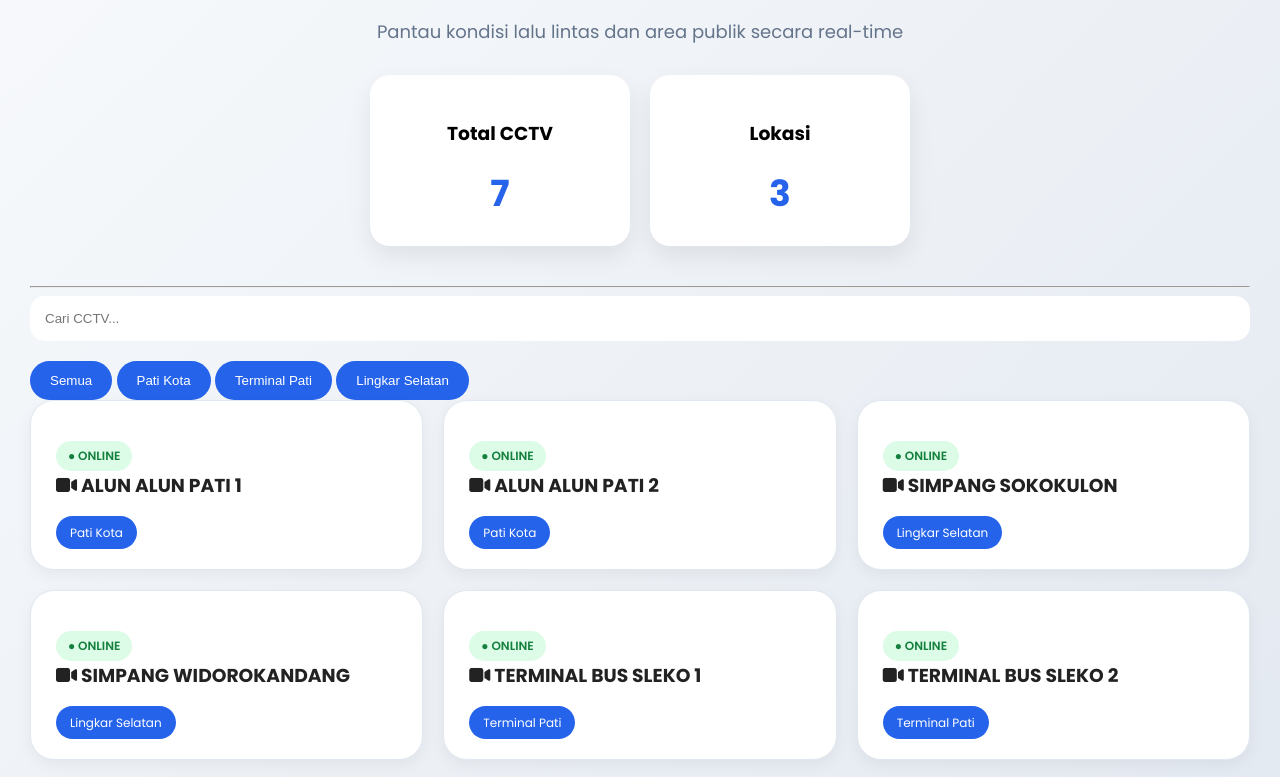
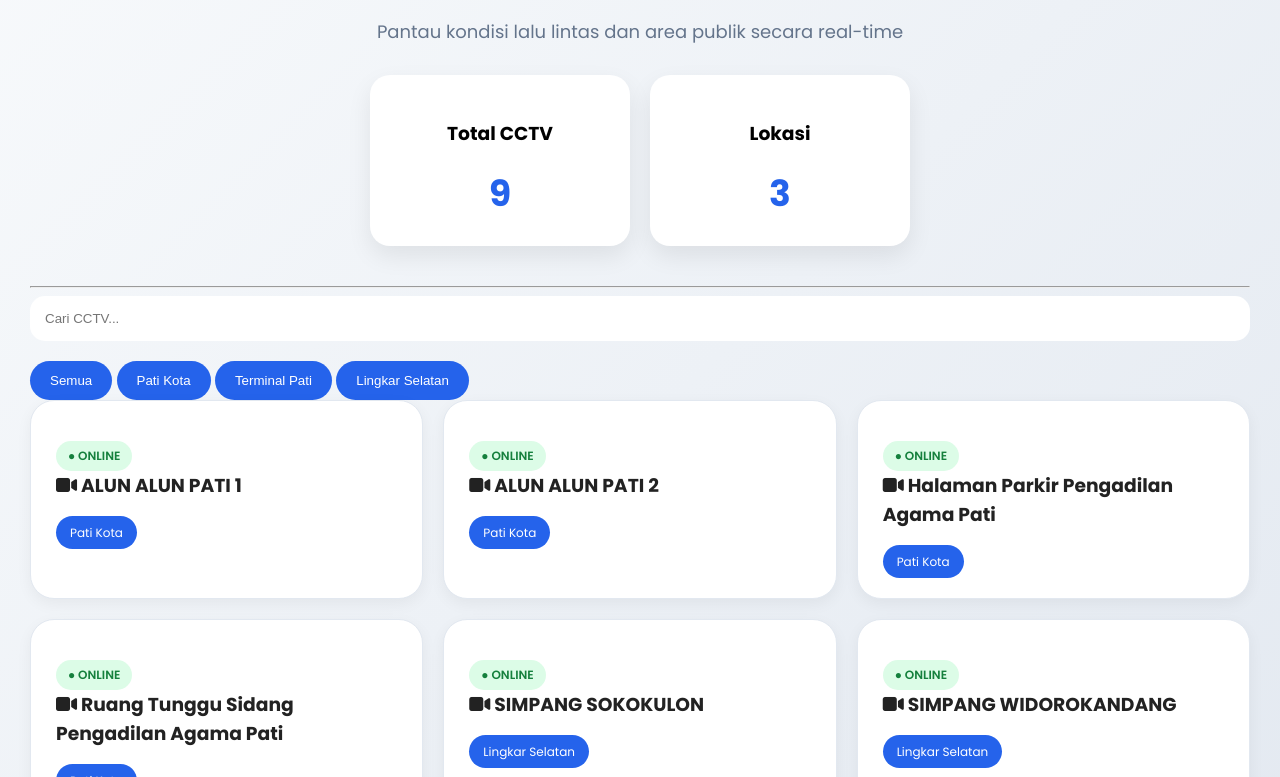
Before and after one commit to Dividie/cctv-pati, a plain HTML site: page index.html in a window 1280 px wide. Shown: the part 172-949 px from the top of the page. Drawn offline with nearby package versions, Linux system fonts and the light colour scheme.

Commit message:
cctv-update

```diff
--- a/index.html
+++ b/index.html
@@ -21,7 +21,7 @@ href="https://cdnjs.cloudflare.com/ajax/libs/font-awesome/6.5.2/css/all.min.css"
 
     <div class="stat-card">
         <h3>Total CCTV</h3>
-        <span>7</span>
+        <span>9</span>
     </div>
 
     <div class="stat-card">
--- a/script.js
+++ b/script.js
@@ -8,6 +8,16 @@ const cctvData = [
     nama: "ALUN ALUN PATI 2",
     lokasi: "Pati Kota",
     url: "https://streaming.patikab.go.id/b7b5a673-ec48-4dff-b842-918f639d0b4a.html",
+  },
+  {
+    nama: "Halaman Parkir Pengadilan Agama Pati",
+    lokasi: "Pati Kota",
+    url: "https://papati.cctvbadilag2.my.id/400967PAPATI/play.html?name=983828681419099467046478",
+  },
+  {
+    nama: "Ruang Tunggu Sidang Pengadilan Agama Pati",
+    lokasi: "Pati Kota",
+    url: "https://papati.cctvbadilag2.my.id/400967PAPATI/play.html?name=666174141875669052394405",
   },
   {
     nama: "SIMPANG SOKOKULON",
```
